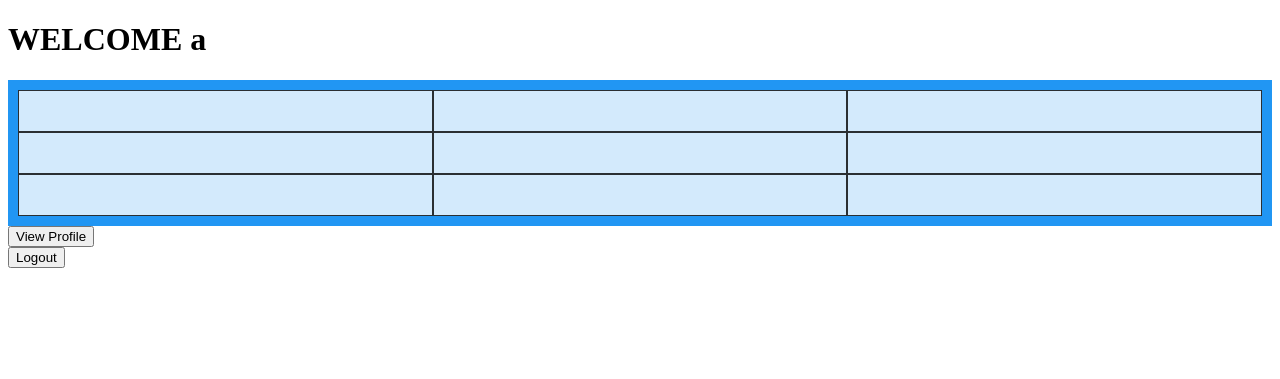
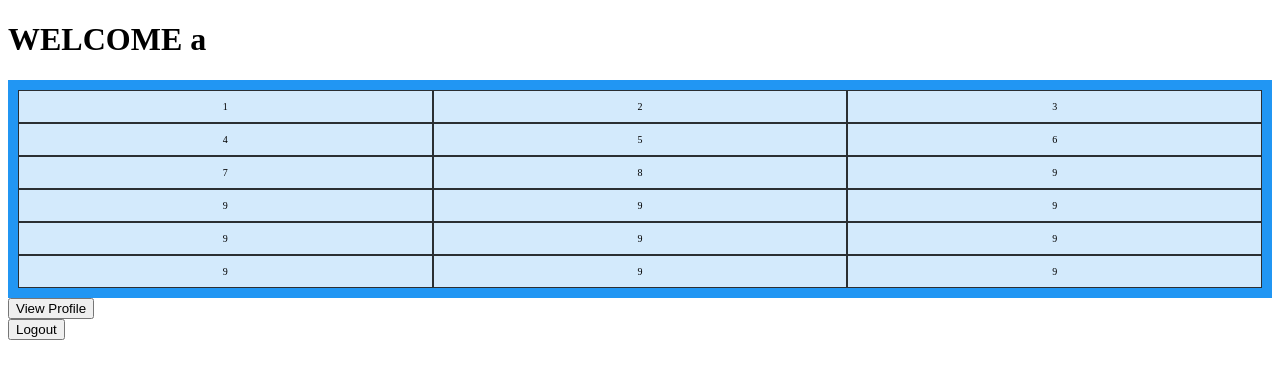
Before and after one commit to KendrickLiang/Softdev_Project02, a Flask app: page / in a window 1280 px wide. Shown: the top 379 px of the page. Run offline with Flask 2, Linux system fonts and the light colour scheme; a user stored in the database is signed in.

Commit message:
working on farm layout

```diff
--- a/app.py
+++ b/app.py
@@ -13,7 +13,7 @@ app.secret_key = os.urandom(64)
 def index():
     print(session)
     if 'current_user' in session:
-        return render_template('home.html', farm="Sample", message='WELCOME '+session['current_user'])
+        return render_template('home.html', farm="Sample", message='WELCOME '+session['current_user'], row=10, col=10)
     return render_template('login.html', title="Login")
 
 @app.route("/authentication", methods=['POST'])
--- a/templates/home.html
+++ b/templates/home.html
@@ -3,7 +3,6 @@
 <html>
     <head>
         <title>Your Most Recent Farm: {{ name }}</title>
-    </head>
         <style>
             .grid-container {
             display: grid;
@@ -14,23 +13,34 @@
             .grid-item {
             background-color: rgba(255, 255, 255, 0.8);
             border: 1px solid rgba(0, 0, 0, 0.8);
-      padding: 20px;
-      font-size: 30px;
+            padding: 10px;
+            font-size: 10px;
             text-align: center;
             }
         </style>
+    </head>
+
     <body>
         <h1>{{ message }}</h1>
         <div class="grid-container">
-	<div class="grid-item">{{ v1 }}</div>
-	<div class="grid-item">{{ v2 }}</div>
-	<div class="grid-item">{{ v3 }}</div>
-	<div class="grid-item">{{ v4 }}</div>
-	<div class="grid-item">{{ v5 }}</div>
-	<div class="grid-item">{{ v6 }}</div>
-	<div class="grid-item">{{ v7 }}</div>
-	<div class="grid-item">{{ v8 }}</div>
-	<div class="grid-item">{{ v9 }}</div>
+            <div class="grid-item"> 1 </div>
+            <div class="grid-item"> 2 </div>
+            <div class="grid-item"> 3 </div>
+            <div class="grid-item"> 4 </div>
+            <div class="grid-item"> 5 </div>
+            <div class="grid-item"> 6 </div>
+            <div class="grid-item"> 7 </div>
+            <div class="grid-item"> 8 </div>
+            <div class="grid-item"> 9 </div>
+            <div class="grid-item"> 9 </div>
+            <div class="grid-item"> 9 </div>
+            <div class="grid-item"> 9 </div>
+            <div class="grid-item"> 9 </div>
+            <div class="grid-item"> 9 </div>
+            <div class="grid-item"> 9 </div>
+            <div class="grid-item"> 9 </div>
+            <div class="grid-item"> 9 </div>
+            <div class="grid-item"> 9 </div>
         </div>
         <form action="/viewprofile">
             <button type="submit"> View Profile </button>
@@ -39,4 +49,6 @@
             <button type="submit"> Logout </button>
         </form>
     </body>
+
+    <script type="text/javascript" src="{{ url_for('static', filename='farm.js') }}"></script>
 </html>
```
Also changed, not shown: templates/profile.html (indentation only). Lines whose indentation alone changed are shown as unchanged.
